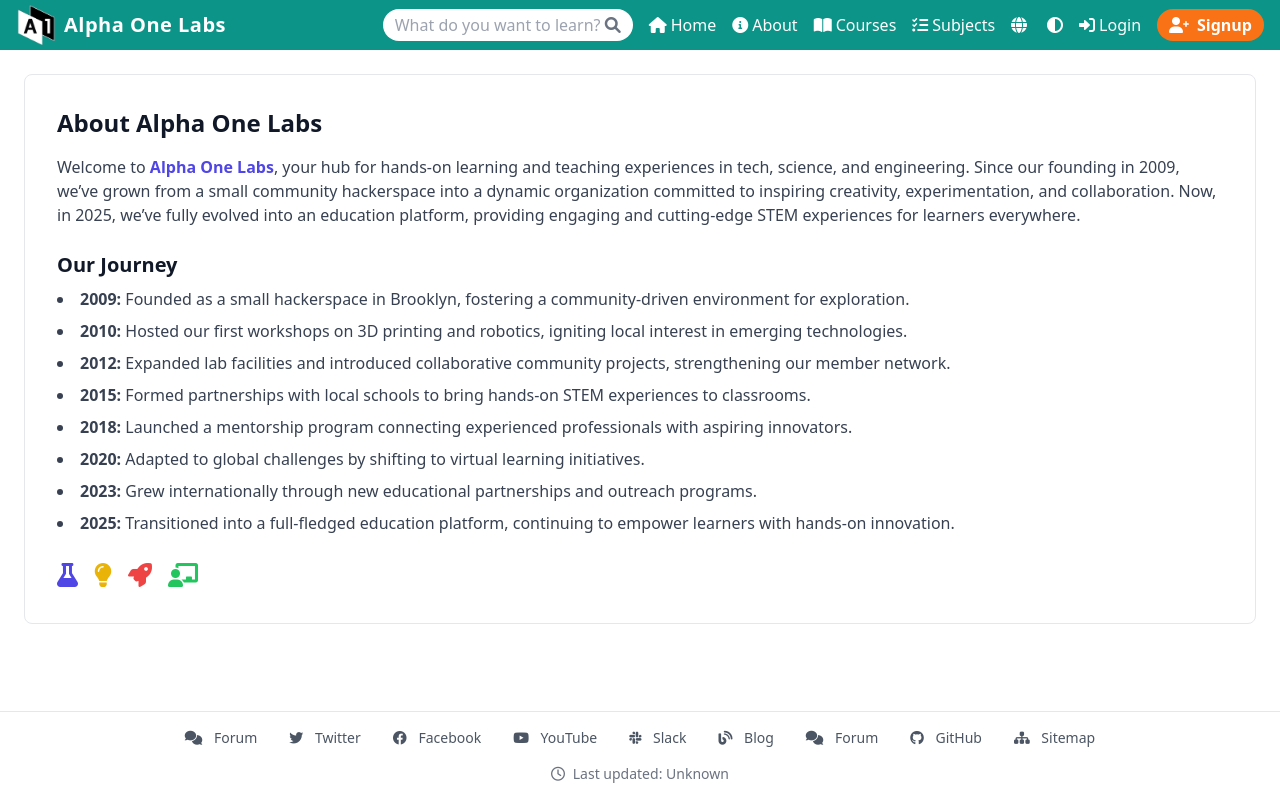
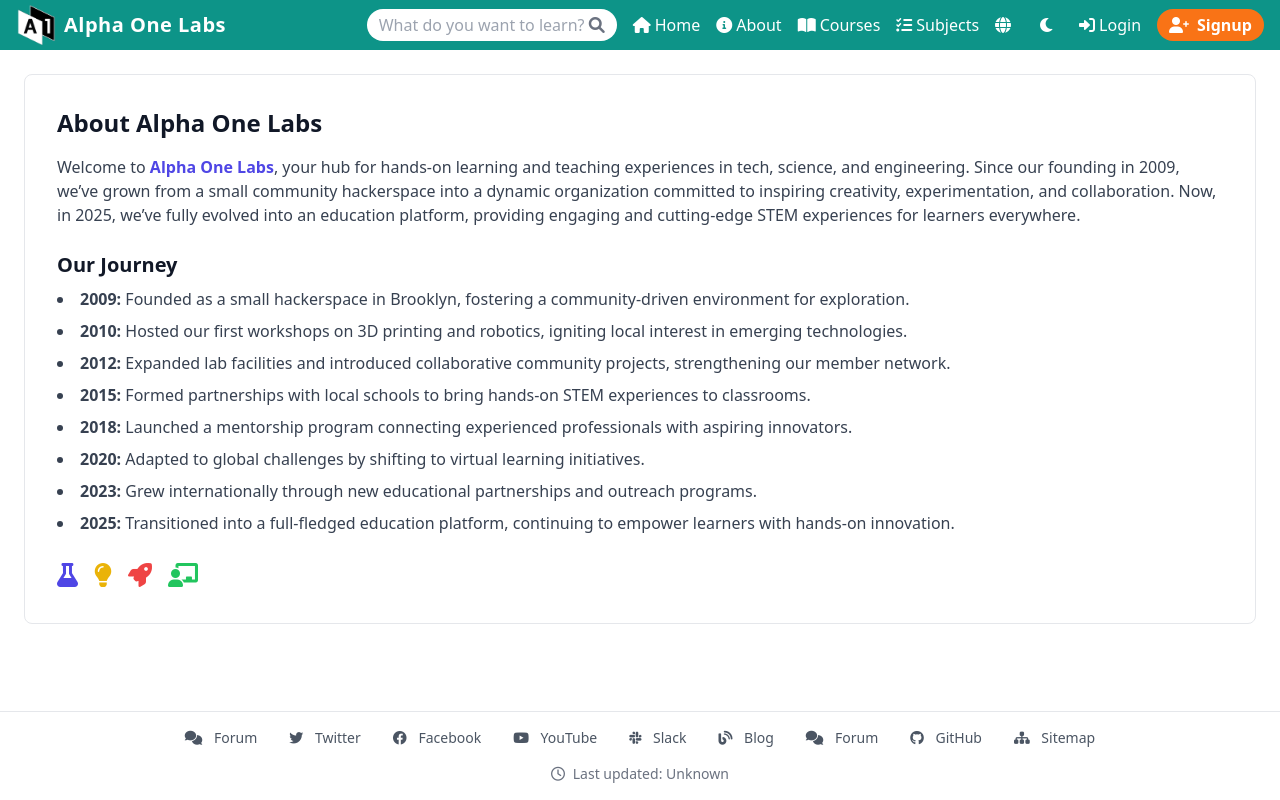
Before and after one commit to ishaan-arora-1/education-website, a Django app: page /en/about/ in a window 1280 px wide. Run offline with Django 4.2, Linux system fonts and the light colour scheme; some libraries are stand-ins or nearby versions.

Commit message:
Implement dark mode toggle functionality and enhance UI elements
- Added JavaScript functions to initialize and toggle dark mode based on user preference and system settings, improving user experience.
- Updated the dark mode icon and button styling for better visibility and interaction.
- Modified CSS to enforce dark mode styles and ensure proper color scheme handling.

These changes collectively enhance the application's user interface by providing a dark mode option, improving accessibility and user comfort.

```diff
--- a/web/templates/base.html
+++ b/web/templates/base.html
@@ -22,9 +22,34 @@
     <!-- jQuery (required for captcha refresh) -->
     <script src="https://code.jquery.com/jquery-3.7.1.min.js"></script>
     <script>
+        // Initialize dark mode from localStorage or system preference
+        function initializeDarkMode() {
+            const darkModeEnabled = localStorage.getItem('darkMode') === 'true';
+            if (darkModeEnabled) {
+                document.documentElement.classList.add('dark');
+            } else if (localStorage.getItem('darkMode') === null && window.matchMedia('(prefers-color-scheme: dark)').matches) {
+                // If no preference is set, use system preference
+                document.documentElement.classList.add('dark');
+                localStorage.setItem('darkMode', 'true');
+            }
+            updateDarkModeIcon();
+        }
+
         function toggleDarkMode() {
-            document.documentElement.classList.toggle('dark');
+            const isDark = document.documentElement.classList.toggle('dark');
+            localStorage.setItem('darkMode', isDark.toString());
+            updateDarkModeIcon();
         }
+
+        function updateDarkModeIcon() {
+            const isDark = document.documentElement.classList.contains('dark');
+            const icon = document.getElementById('darkModeIcon');
+            if (icon) {
+                icon.className = isDark ? 'fas fa-sun' : 'fas fa-moon';
+                icon.title = isDark ? 'Switch to Light Mode' : 'Switch to Dark Mode';
+            }
+        }
+
         // Toggle the language dropdown
         function toggleLanguageDropdown() {
             document.getElementById('language-dropdown').classList.toggle('hidden');
@@ -48,11 +73,19 @@
                 userDropdown.classList.add('hidden');
             }
         });
+
+        // Initialize dark mode on page load
+        document.addEventListener('DOMContentLoaded', initializeDarkMode);
     </script>
     <style>
-        /* Force Tailwind to respect dark mode classes */
+        /* Force dark mode styles */
+        .dark {
+            color-scheme: dark;
+        }
+
+        /* Light mode defaults */
         :root {
-            color-scheme: light dark;
+            color-scheme: light;
         }
     </style>
     {% block extra_head %}
@@ -142,10 +175,10 @@
             </div>
           </div>
           <!-- Dark / Light Mode Toggle -->
-          <button class="focus:outline-none flex items-center hover:underline"
+          <button class="focus:outline-none flex items-center hover:underline p-2 rounded-full hover:bg-teal-700 transition-colors"
                   title="Toggle Dark / Light Mode"
                   onclick="toggleDarkMode()">
-            <i class="fas fa-adjust"></i>
+            <i id="darkModeIcon" class="fas fa-moon"></i>
           </button>
           {% if user.is_authenticated %}
             <!-- User Avatar and Dropdown -->
```
